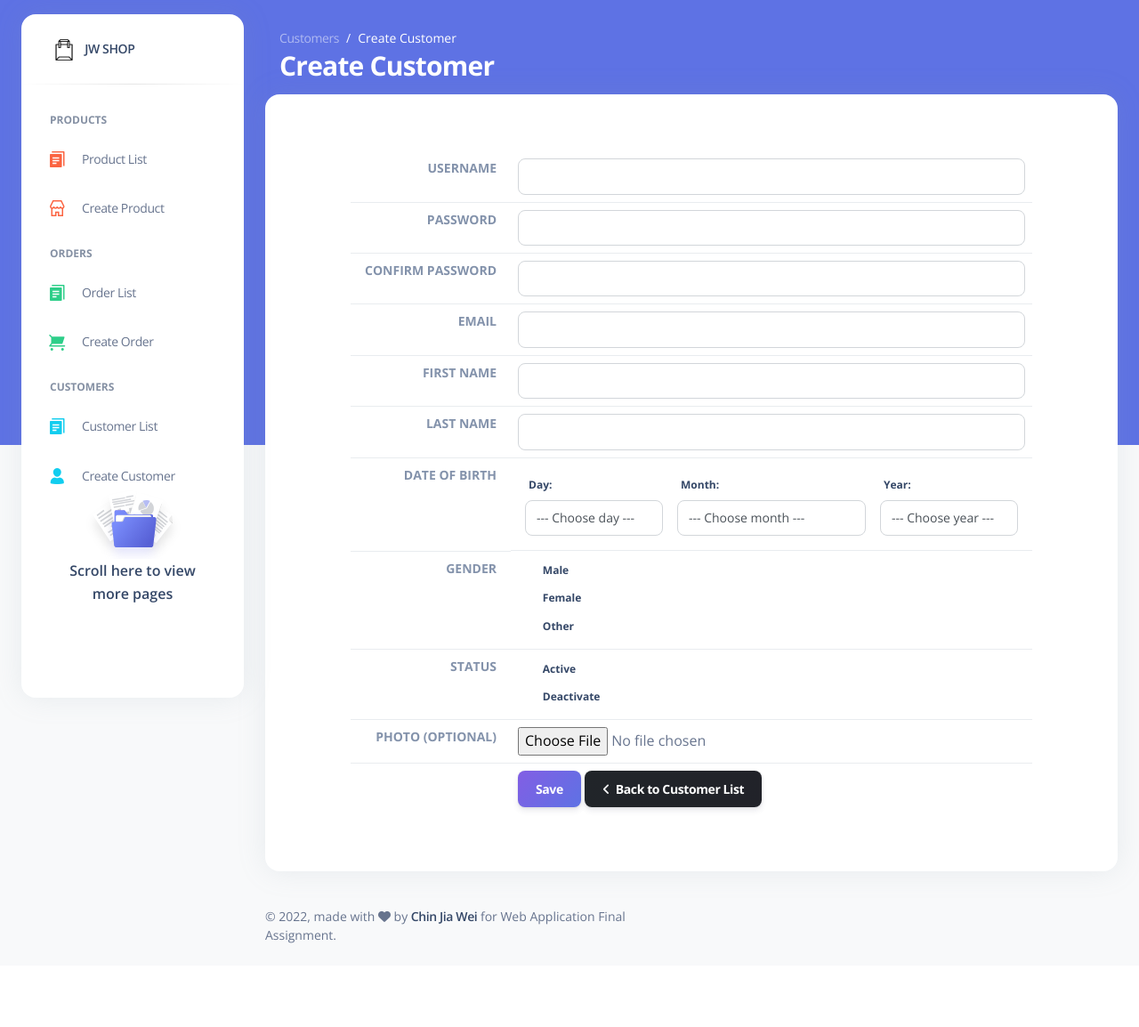
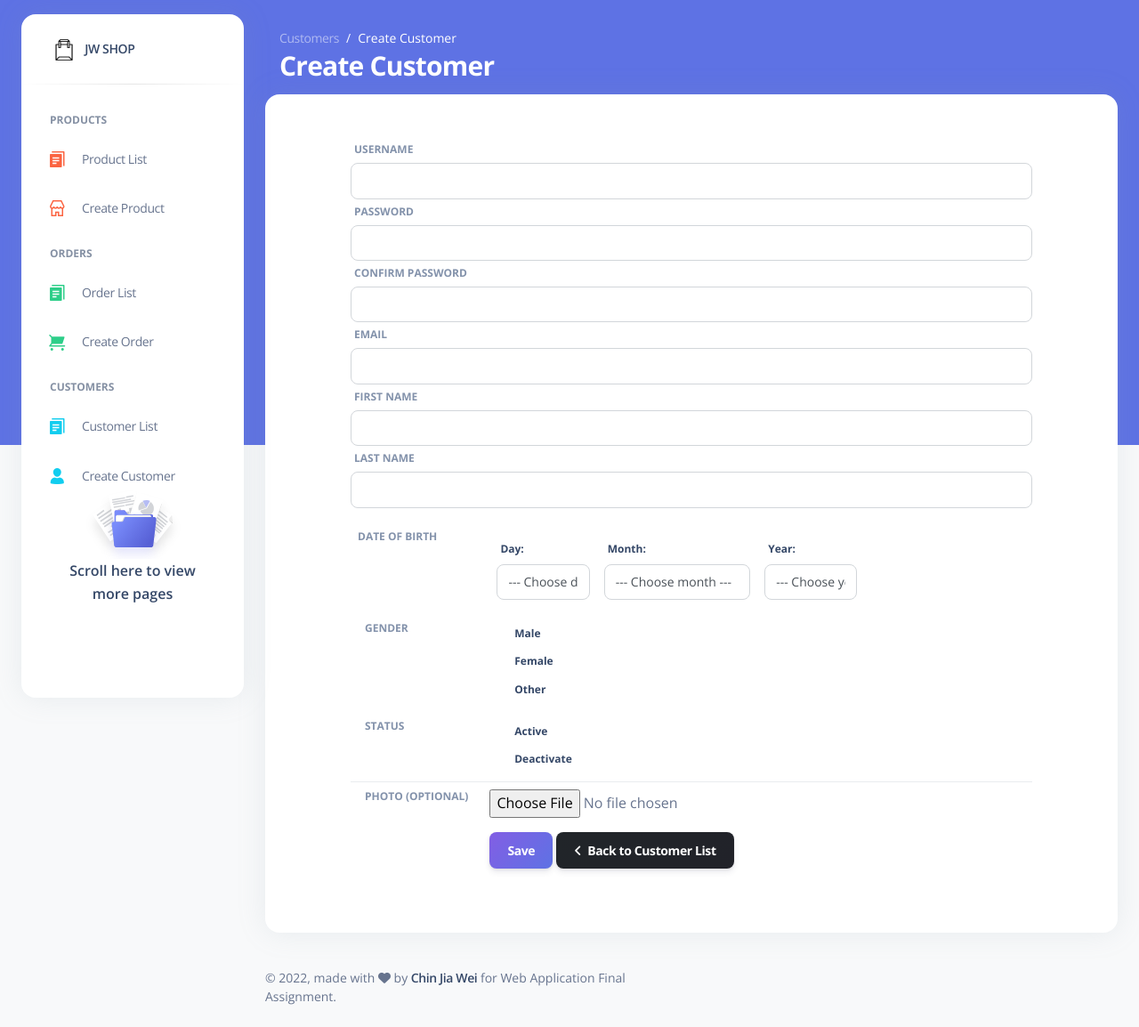
Before and after one commit to jiawei0321/webapp_finalwithbootstrap, a PHP site: page /customer_create.php in a window 1280 px wide. Shown: the whole page at 89% size. Before the commit the page ends 1060 px from the top, so only its background shows below. Run offline with PHP 8.4, Linux system fonts and the light colour scheme; a user stored in the database is signed in; some libraries are stand-ins or nearby versions.

Commit message:
product responsive

```diff
--- a/project/customer_create.php
+++ b/project/customer_create.php
@@ -222,40 +222,40 @@ session_start();
         </nav>
         <form action="<?php echo htmlspecialchars($_SERVER["PHP_SELF"]); ?>" method="post" enctype="multipart/form-data">
             <div class="card mb-4 mx-4">
-                <div class="card-body px-7 py-5">
+                <div class="card-body px-md-7 px-sm-2 py-5">
 
                     <table class="table table-hover table-responsive">
                         <tbody>
                             <tr>
-                                <td class="text-end text-uppercase text-secondary text-sm font-weight-bolder px-3 col-1">Username</th>
-                                <td><input type='text' name='username' class='form-control col-11' value="<?php echo $username; ?>" /></td>
+                                <label class="text-end text-uppercase text-secondary text-xs font-weight-bolder">Username</label>
+                                <input type='text' name='username' class='form-control' value="<?php echo $username; ?>" /></td>
                             </tr>
                             <tr>
-                                <td class="text-end text-uppercase text-secondary text-sm font-weight-bolder px-3 col-1">Password</th>
-                                <td><input type='password' name='password' class='form-control' value="<?php echo $password; ?>" />
+                                <label class="text-end text-uppercase text-secondary text-xs font-weight-bolder">Password</label>
+                                <input type='password' name='password' class='form-control' value="<?php echo $password; ?>" />
                             </tr>
                             <tr>
-                                <td class="text-end text-uppercase text-secondary text-sm font-weight-bolder px-3 col-1">Confirm Password</td>
-                                <td><input type='password' name='confirmpassword' class='form-control' value="<?php echo $confirmpassword; ?>" />
+                                <label class="text-end text-uppercase text-secondary text-xs font-weight-bolder">Confirm Password</label>
+                                <input type='password' name='confirmpassword' class='form-control' value="<?php echo $confirmpassword; ?>" />
                                 </td>
                             </tr>
                             <tr>
-                                <td class="text-end text-uppercase text-secondary text-sm font-weight-bolder px-3 col-1">Email</td>
-                                <td><input type='text' name='email' class='form-control' value="<?php echo $email; ?>" /></td>
+                                <label class="text-end text-uppercase text-secondary text-xs font-weight-bolder">Email</label>
+                                <input type='text' name='email' class='form-control' value="<?php echo $email; ?>" /></td>
                             </tr>
                             <tr>
-                                <td class="text-end text-uppercase text-secondary text-sm font-weight-bolder px-3 col-1">First Name</td>
-                                <td><input type='text' name='firstname' class='form-control' value="<?php echo $firstname; ?>" /></td>
+                                <label style="border: none" class="text-end text-uppercase text-secondary text-xs font-weight-bolder">First Name</label>
+                                <input type='text' name='firstname' class='form-control' value="<?php echo $firstname; ?>" /></td>
                             </tr>
                             <tr>
-                                <td class="text-end text-uppercase text-secondary text-sm font-weight-bolder px-3 col-1">Last Name</td>
-                                <td><input type='text' name='lastname' class='form-control' value="<?php echo $lastname; ?>" /></td>
+                                <label style="border: none" class="text-end text-uppercase text-secondary text-xs font-weight-bolder">Last Name</label>
+                                <input type='text' name='lastname' class='form-control' value="<?php echo $lastname; ?>" /></td>
                             </tr>
                             <tr>
                                 <div class="<d-flex flex-row mb-3">
-                                    <td class="text-end text-uppercase text-secondary text-sm font-weight-bolder px-3 col-1">Date of Birth</td>
-                                    <td class="btn-group w-100">
-                                        <div class="w-30 p-2">
+                                    <td style="border: none" class="text-start text-uppercase text-secondary text-xs font-weight-bolder">Date of Birth</td>
+                                    <td style="border: none" class="btn-group w-100">
+                                        <div class="w-20 p-2">
                                             <label for="day">Day:</label>
 
                                             <?php
@@ -274,9 +274,8 @@ session_start();
                                             </select>
                                         </div>
 
-                                        <div class="w-40 p-2">
+                                        <div class="w-30 p-2">
                                             <label for="month ">Month: </label>
-
                                             <?php
                                             // (int) to convert the posted month into integer or else it will be come a string
                                             $selected = isset($_POST["month"]) ? (int)$_POST["month"] : "";
@@ -294,7 +293,7 @@ session_start();
                                             </select>
                                         </div>
 
-                                        <div class="w-30 p-2">
+                                        <div class="w-20 p-2">
                                             <label for="year">Year:</label>
                                             <?php
                                             $selected = isset($_POST["year"]) ? (int)$_POST["year"] : "";
@@ -316,13 +315,12 @@ session_start();
                                 </div>
                             </tr>
                             <tr>
-                                <td class="text-end text-uppercase text-secondary text-sm font-weight-bolder px-3 col-1">Gender</td>
-                                <td>
+                                <td style="border: none" class="text-start text-uppercase text-secondary text-xs font-weight-bolder px-3 col-1">Gender</td>
+                                <td style="border: none">
                                     <!-- must use id -->
                                     <div class="pe-1">
                                         <input class="form-check-input" type="radio" id="male" name="gender" <?php if (isset($gender) && $gender == "male") echo "checked"; ?> value="male">
                                         <label class="from-check-label" for="Radio1">
-
                                             Male
                                         </label>
                                     </div>
@@ -343,7 +341,7 @@ session_start();
                                 </td>
                             </tr>
                             <tr>
-                                <td class="text-end text-uppercase text-secondary text-sm font-weight-bolder px-3 col-1">Status</td>
+                                <td class="text-start text-uppercase text-secondary text-xs font-weight-bolder px-3 col-1">Status</td>
                                 <td>
                                     <!-- must use id -->
                                     <div class="pe-1">
@@ -363,8 +361,8 @@ session_start();
                                 </td>
                             </tr>
                             <tr>
-                                <td class="text-end text-uppercase text-secondary text-sm font-weight-bolder px-3 col-1">Photo (optional)</td>
-                                <td><input type="file" name="cust_image" />
+                                <td style="border: none" class="text-end text-uppercase text-secondary text-xs font-weight-bolder px-3 col-1">Photo (optional)</td>
+                                <td style="border: none"><input type="file" name="cust_image" />
                                 </td>
                             </tr>
                             <tr>
```
Also changed, not shown: project/customer_update.php (+8 -8 lines), project/product_update.php (+9 -9 lines).
